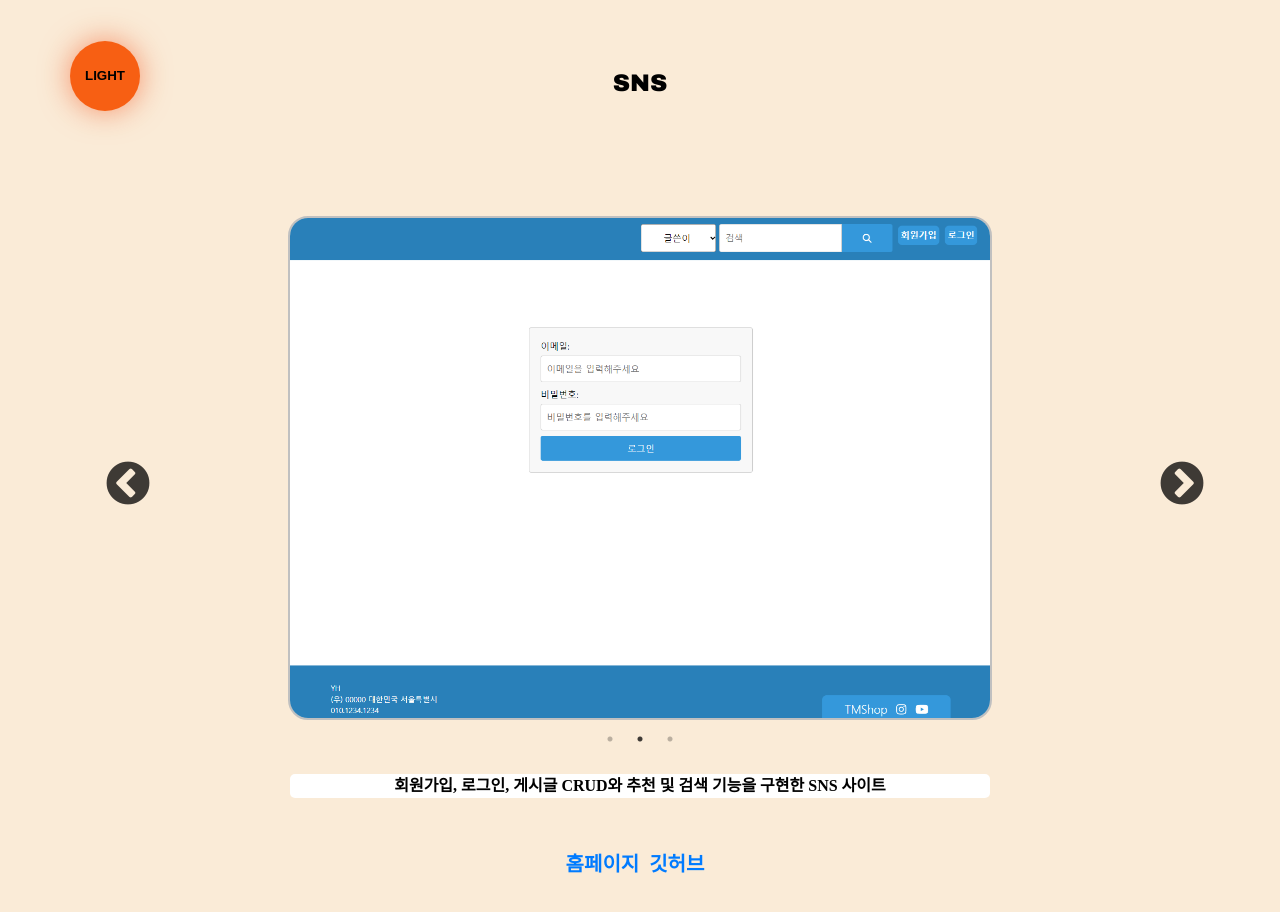
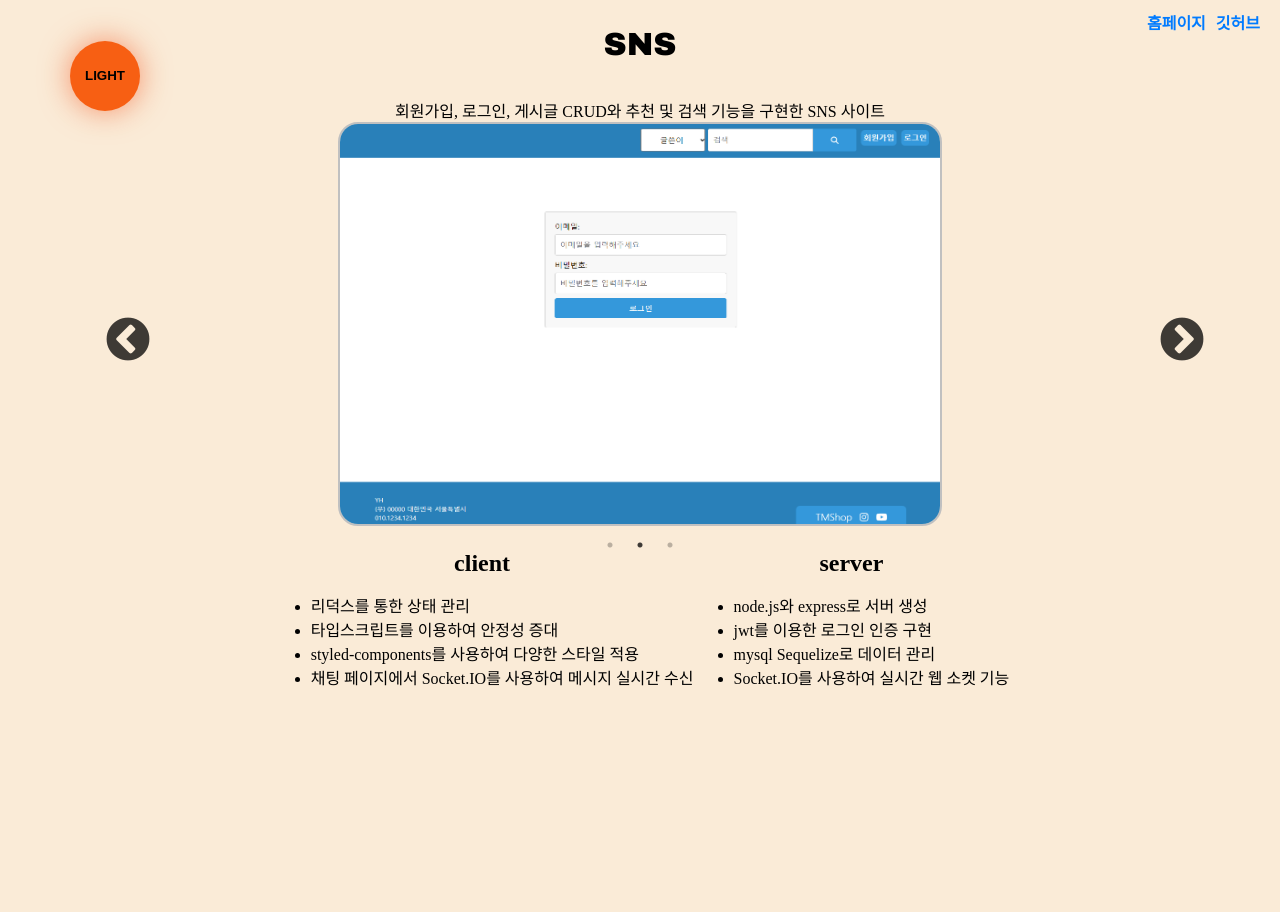
Before and after one commit to tomyhas59/portfolio, a React (Create React App) app: page /projects/1 in a window 1280 px wide. Shown: the top 912 px of the page. After the commit the page ends 800 px from the top, so only its background shows below. Built offline with nearby package versions, Linux system fonts and the light colour scheme.

Commit message:
projectDetail

```diff
--- a/src/css/projects.css
+++ b/src/css/projects.css
@@ -3,7 +3,6 @@
   display: flex;
   flex-direction: column;
   align-items: center;
-  gap: 100px;
 }
 
 .projects {
@@ -16,7 +15,9 @@
     margin: 0 auto;
     border-radius: 20px;
     margin-top: 5px;
-    background-color: rgb(185, 185, 185);
+    &:hover {
+      color: gray;
+    }
     @media (max-width: 480px) {
       width: 100px;
     }
@@ -52,27 +53,40 @@
   height: 100vh;
 }
 .projectPageWrapper {
-  padding: 50px;
   text-align: center;
   display: flex;
   flex-direction: column;
   justify-content: space-between;
 }
+
 .projectName {
-  font-size: 24px;
+  font-size: 32px;
   font-weight: bold;
+}
+
+.description {
+  width: 700px;
+  font-size: 16px;
+  @media (max-width: 480px) {
+    width: 300px;
+  }
 }
 
 .projectItem {
   width: 1024px;
   margin: 0 auto;
-  margin-top: 100px;
   border-radius: 20px;
 
+  @media (max-width: 480px) {
+    width: 77%;
+  }
+}
+
 .projectImg {
-    width: 700px !important;
-    height: 500px;
+  width: 600px !important;
+  height: 400px;
   border-radius: 20px;
+  margin: 0 auto;
   border: 2px solid silver;
 
   @media (max-width: 480px) {
@@ -80,16 +94,15 @@
     height: 250px;
   }
 }
-  > p {
-    width: 100%;
-    font-weight: bold;
-    margin-top: 50px;
-  }
+
+.goToSite {
+  position: absolute;
+  top: 10px;
+  right: 10px;
   @media (max-width: 480px) {
-    width: 100%;
+    font-size: 10px;
   }
 }
-
 .site {
   display: inline-block;
   margin-right: 10px;
@@ -103,29 +116,21 @@
   color: #0056b3;
 }
 
-.backButton {
-  position: fixed;
-  top: 1%;
-  background-color: burlywood;
-  font-size: 2rem;
-  border-radius: 20px;
-  padding: 15px 12px 15px 12px;
-  cursor: pointer;
-  &:hover {
-    background-color: rgb(211, 135, 36);
+.projectDetail {
+  margin-top: 20px;
+  display: flex;
+  justify-content: center;
+  li {
+    text-align: left;
   }
   @media (max-width: 480px) {
-    font-size: 20px;
-    left: 0;
+    font-size: 10px;
   }
 }
 
-.description {
-  background-color: #fff;
-  border-radius: 5px;
-  max-width: 700px;
-  font-size: 16px;
-  line-height: 1.5;
+.detailTitle {
+  font-size: 24px;
+  font-weight: bold;
 }
 
 .slick-prev:before,
--- a/src/index.css
+++ b/src/index.css
@@ -17,7 +17,6 @@ body.dark-mode {
   padding: 0;
   overflow-x: hidden;
   color: floralwhite;
-
   background-image: url("./img/back.png");
   background-size: cover;
   background-repeat: no-repeat;
@@ -25,6 +24,12 @@ body.dark-mode {
   background-position: center;
 }
 
+body.dark-mode .slick-prev:before,
+body.dark-mode .slick-next:before,
+body.dark-mode .slick-dots li button:before {
+  color: white !important;
+}
+
 a {
   text-decoration: none;
   color: inherit;
--- a/src/pages/ProjectPage.tsx
+++ b/src/pages/ProjectPage.tsx
@@ -14,7 +14,7 @@ const ProjectPage: React.FC<{
 
   useEffect(() => {
     window.scrollTo({ top: 0 });
-  });
+  }, []);
 
   if (!project) {
     return <div>프로젝트를 찾을 수 없습니다.</div>;
@@ -40,27 +40,53 @@ const ProjectPage: React.FC<{
         )}
       </button>
       <h2 className="projectName">{project.name}</h2>
+      <p className="description">{project.description}</p>
       <div className="projectItem">
         <Slider {...settings}>
           {project.imgs.map((img, index) => (
+            <a
+              href={project.url}
+              target="_blank"
+              rel="noopener noreferrer"
+              key={index}
+            >
               <img
                 className="projectImg"
-              key={index}
                 src={require(`../img/${img}`)}
                 alt={`${project.name} 이미지 ${index}`}
               />
+            </a>
           ))}
         </Slider>
-        <p className="description">{project.description}</p>
-        <p>
+      </div>
+      <div className="goToSite">
         <a className="site" href={project.url} target="blank">
           홈페이지
         </a>
         <a className="site" href={project.gitHub} target="blank">
           깃허브
         </a>
-        </p>
       </div>
+      {project.detail && (
+        <div className="projectDetail">
+          <div>
+            <div className="detailTitle">client</div>
+            <ul>
+              {project.detail?.client.map((item) => (
+                <li>{item}</li>
+              ))}
+            </ul>
+          </div>
+          <div>
+            <div className="detailTitle">server</div>
+            <ul>
+              {project.detail?.server.map((item) => (
+                <li>{item}</li>
+              ))}
+            </ul>
+          </div>
+        </div>
+      )}
     </div>
   );
 };
```
Lines whose indentation alone changed are shown as unchanged.
